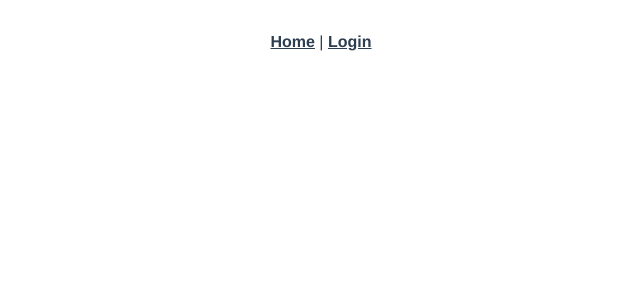
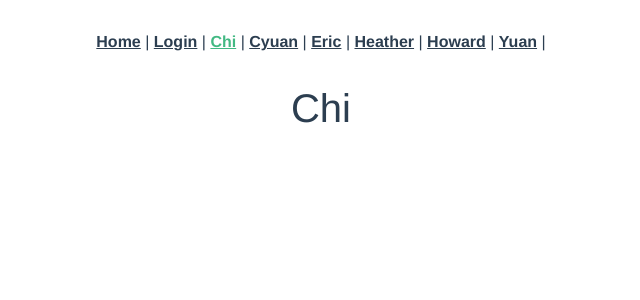
Before and after one commit to Airelax/Airelax.Frontend, a Vue app: page /chi in a window 1280 px wide. Before the commit this address had no page. Shown: the top 300 px of the page, without its empty margins (319-959 px from the left). Built offline with nearby package versions, Linux system fonts and the light colour scheme.

Commit message:
new route

```diff
--- a/src/App.vue
+++ b/src/App.vue
@@ -1,7 +1,13 @@
 <template>
   <div id="nav">
     <router-link to="/">Home</router-link> |
-    <router-link to="/login">Login</router-link>
+    <router-link to="/login">Login</router-link> |
+    <router-link to="/chi">Chi</router-link> |
+    <router-link to="/cyuan">Cyuan</router-link> |
+    <router-link to="/eric">Eric</router-link> |
+    <router-link to="/heather">Heather</router-link> |
+    <router-link to="/howard">Howard</router-link> |
+    <router-link to="/yuan">Yuan</router-link> |
   </div>
   <router-view/>
 </template>
--- a/src/router/index.js
+++ b/src/router/index.js
@@ -11,7 +11,37 @@ const routes = [
     path: '/login',
     name: 'Login',
     component: () => import('../views/Login.vue')
-  }
+  },
+  {
+    path: '/chi',
+    name: 'Chi',
+    component: () => import('../views/_Chi.vue')
+  },
+  {
+    path: '/cyuan',
+    name: 'Cyuan',
+    component: () => import('../views/_Cyuan.vue')
+  },
+  {
+    path: '/eric',
+    name: 'Eric',
+    component: () => import('../views/_Eric.vue')
+  },
+  {
+    path: '/heather',
+    name: 'Heather',
+    component: () => import('../views/_Heather.vue')
+  },
+  {
+    path: '/howard',
+    name: 'Howard',
+    component: () => import('../views/_Howard.vue')
+  },
+  {
+    path: '/yuan',
+    name: 'Yuan',
+    component: () => import('../views/_Yuan.vue')
+  },
 ]
 
 const router = createRouter({
--- /dev/null
+++ b/src/views/_Chi.vue
@@ -0,0 +1,3 @@
+<template>
+    <h1>Chi</h1>
+</template>
--- /dev/null
+++ b/src/views/_Cyuan.vue
@@ -0,0 +1,3 @@
+<template>
+    <h1>Cyuan</h1>
+</template>
--- /dev/null
+++ b/src/views/_Eric.vue
@@ -0,0 +1,3 @@
+<template>
+    <h1>Eric</h1>
+</template>
--- /dev/null
+++ b/src/views/_Heather.vue
@@ -0,0 +1,3 @@
+<template>
+    <h1>Heather</h1>
+</template>
--- /dev/null
+++ b/src/views/_Howard.vue
@@ -0,0 +1,3 @@
+<template>
+    <h1>Howard</h1>
+</template>
--- /dev/null
+++ b/src/views/_Yuan.vue
@@ -0,0 +1,3 @@
+<template>
+    <h1>Yuan</h1>
+</template>
```
Also changed, not shown: 1 other file (tests, documents, lock files or other folders).
